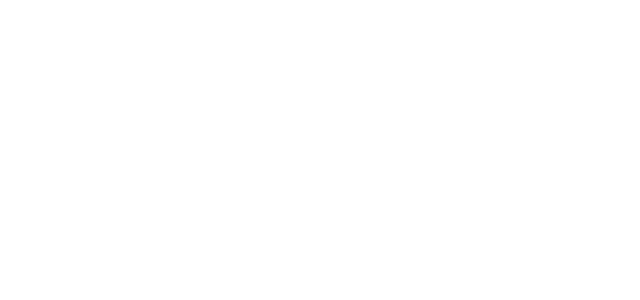
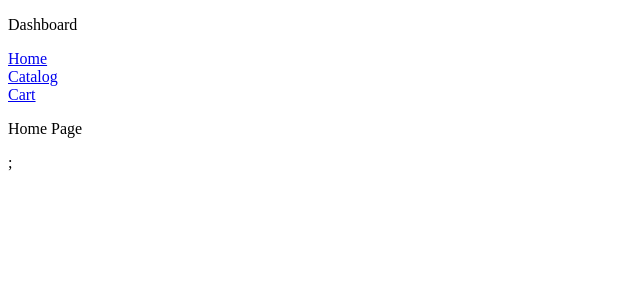
Before and after one commit to BrianRego03/shopping-cart, a React (Vite) app: page / in a window 1280 px wide. Shown: the top 300 px of the page, without its empty margins (0-640 px from the left). Built offline with nearby package versions, Linux system fonts and the light colour scheme.

Commit message:
Implement router structure in App and Dashboard component

```diff
--- a/src/App.jsx
+++ b/src/App.jsx
@@ -1,10 +1,12 @@
-
+import router from './components/Routers'
+import { RouterProvider } from 'react-router-dom'
 import './App.css'
 
 function App() {
 
   return (
     <>
+      <RouterProvider router={router} />;
 
     </>
   )
--- a/src/components/Dashboard.jsx
+++ b/src/components/Dashboard.jsx
@@ -4,10 +4,24 @@
 
 
     return (
+        <>
         <p>Dashboard</p>
+        <nav>
+            <div>
+                <Link to="/">Home</Link>
+            </div>
+            <div>
+                <Link to="/catalog">Catalog</Link>
+
+            </div>
+            <div>
+                <Link to="/checkout">Cart</Link>
+            </div>
+        </nav>
+        <Outlet />
 
 
-
+        </>
     )
 }
 
```
